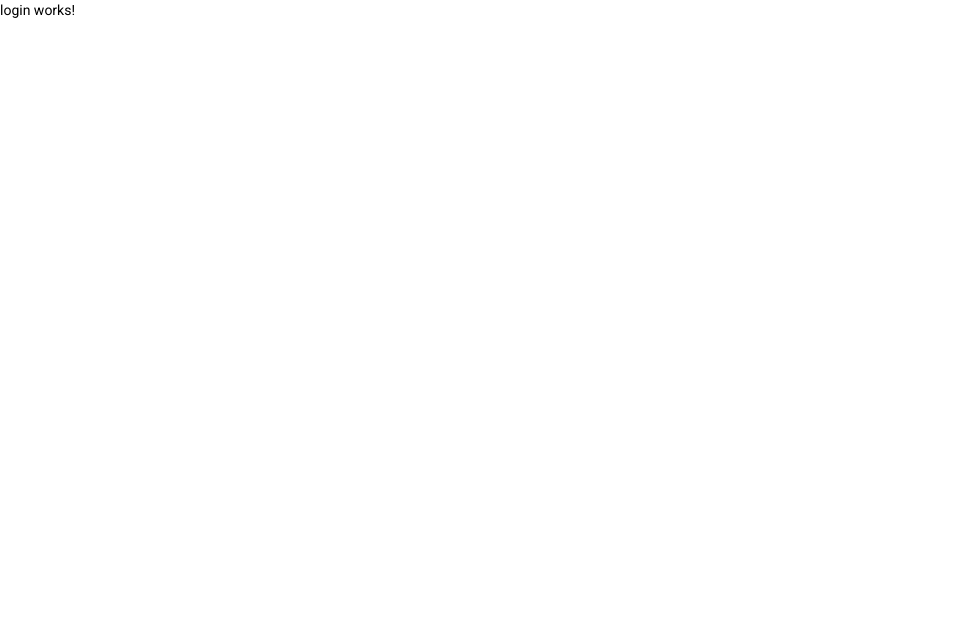
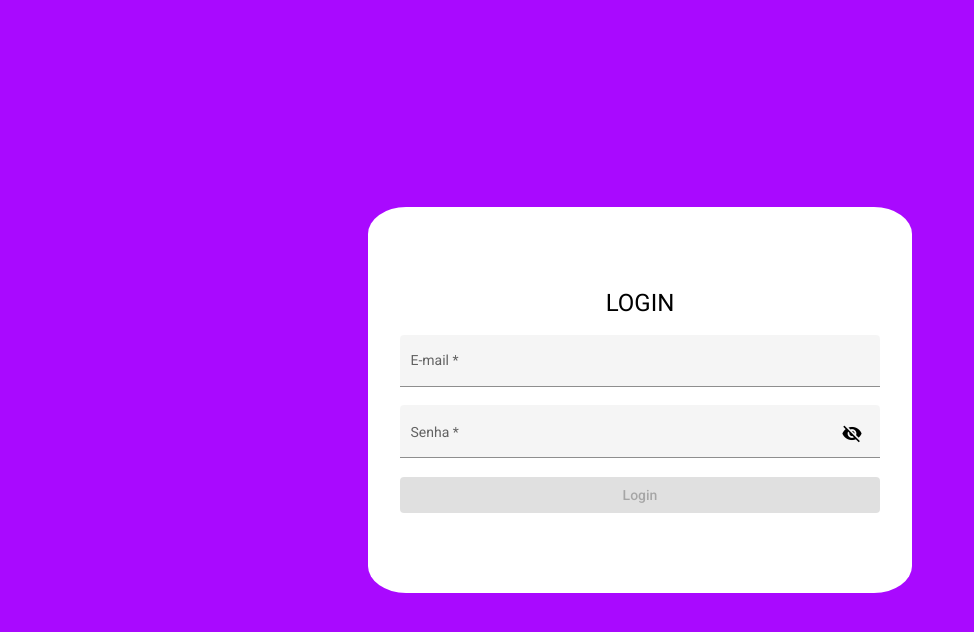
Before and after one commit to AquilesDias/helpdesk-front, an Angular app: page /login in a window 1280 px wide. Shown: the top 632 px of the page, without its empty margins (0-974 px from the left). Built offline with nearby package versions, Linux system fonts and the light colour scheme.

Commit message:
html e css do login, e validacoes dos campos

```diff
--- a/src/app/app.module.ts
+++ b/src/app/app.module.ts
@@ -23,6 +23,7 @@ import { HomeComponent } from './components/home/home.component';
 import { HeaderComponent } from './components/header/header.component';
 import { TecnicoListComponent } from './components/tecnico/tecnico-list/tecnico-list.component';
 import { LoginComponent } from './components/login/login.component';
+import { FormsModule, ReactiveFormsModule } from '@angular/forms';
 
 @NgModule({
   declarations: [
@@ -49,7 +50,10 @@ import { LoginComponent } from './components/login/login.component';
     MatSidenavModule,
     MatSnackBarModule,
     MatTableModule,
-    MatToolbarModule
+    MatToolbarModule,
+    FormsModule,
+    ReactiveFormsModule
+
   ],
   providers: [],
   bootstrap: [AppComponent]
--- a/src/app/components/login/login.component.css
+++ b/src/app/components/login/login.component.css
@@ -0,0 +1,31 @@
+.container {
+    height: 100%;
+    background-color: rgb(169, 9, 255);
+    display: flex;
+    align-items: center;
+    justify-content: center;
+}
+
+.form {
+    width: 30rem;
+    margin: auto;
+    padding: 5rem 2rem;
+    background-color: white;
+    border-radius: 7%;
+}
+
+.full-width {
+    width: 100%;
+}
+
+h1 {
+    color: black;
+    text-align: center;
+}
+
+.button-login {
+
+    width: 100%;
+    color: white;
+    background-color: rgb(124, 16, 191);
+}
--- a/src/app/components/login/login.component.html
+++ b/src/app/components/login/login.component.html
@@ -1 +1,40 @@
-<p>login works!</p>
+<div class="container">
+    <form class="form">
+
+        <h1>LOGIN</h1>
+
+        <mat-form-field class="full-width" appearance="fill">
+
+            <mat-label>E-mail</mat-label>
+            <input
+                [formControl]="email"
+                [(ngModel)]="credenciais.email"
+                name="email"
+                required
+                matInput>
+
+          </mat-form-field>
+
+          <mat-form-field class="full-width" appearance="fill">
+
+            <mat-label>Senha</mat-label>
+            <input
+                [formControl]="password"
+                [(ngModel)]="credenciais.password"
+                name="password"
+                required
+                matInput
+                [type]="hide ? 'password' : 'text'">
+            <button mat-icon-button matSuffix (click)="hide = !hide" [attr.aria-label]="'Hide password'" [attr.aria-pressed]="hide">
+              <mat-icon>{{hide ? 'visibility_off' : 'visibility'}}</mat-icon>
+            </button>
+
+          </mat-form-field>
+
+          <button
+            [disabled]="!validationFields()"
+            class="button-login"
+            mat-raised-button >Login</button>
+    </form>
+
+</div>
--- a/src/app/components/login/login.component.ts
+++ b/src/app/components/login/login.component.ts
@@ -1,4 +1,6 @@
+import { Credenciais } from './../../models/credenciais';
 import { Component, OnInit } from '@angular/core';
+import { FormControl, Validators } from '@angular/forms';
 
 @Component({
   selector: 'app-login',
@@ -7,9 +9,30 @@ import { Component, OnInit } from '@angular/core';
 })
 export class LoginComponent implements OnInit {
 
+  credenciais: Credenciais = {
+      email: '',
+      password: ''
+  }
+
+  email = new FormControl(null, Validators.email);
+  password = new FormControl(null, Validators.minLength(3));
+
+
+  hide = true;
+
   constructor() { }
 
   ngOnInit(): void {
   }
 
+  validationFields(): boolean {
+
+      if(this.email.valid && this.password.valid){
+        return true;
+      }
+      else {
+        return false;
+      }
+  }
+
 }
--- /dev/null
+++ b/src/app/models/credenciais.ts
@@ -0,0 +1,4 @@
+export interface Credenciais {
+    email: string;
+    password: string;
+}
```
